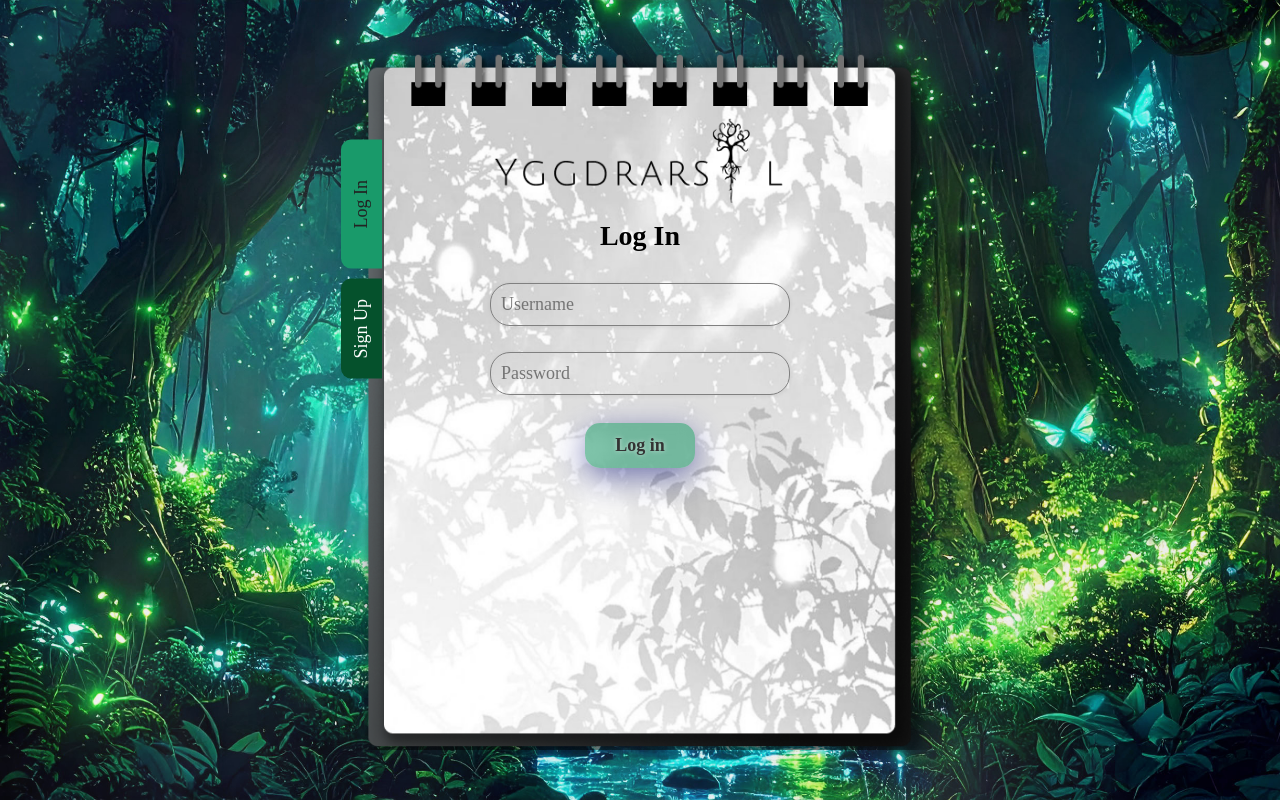
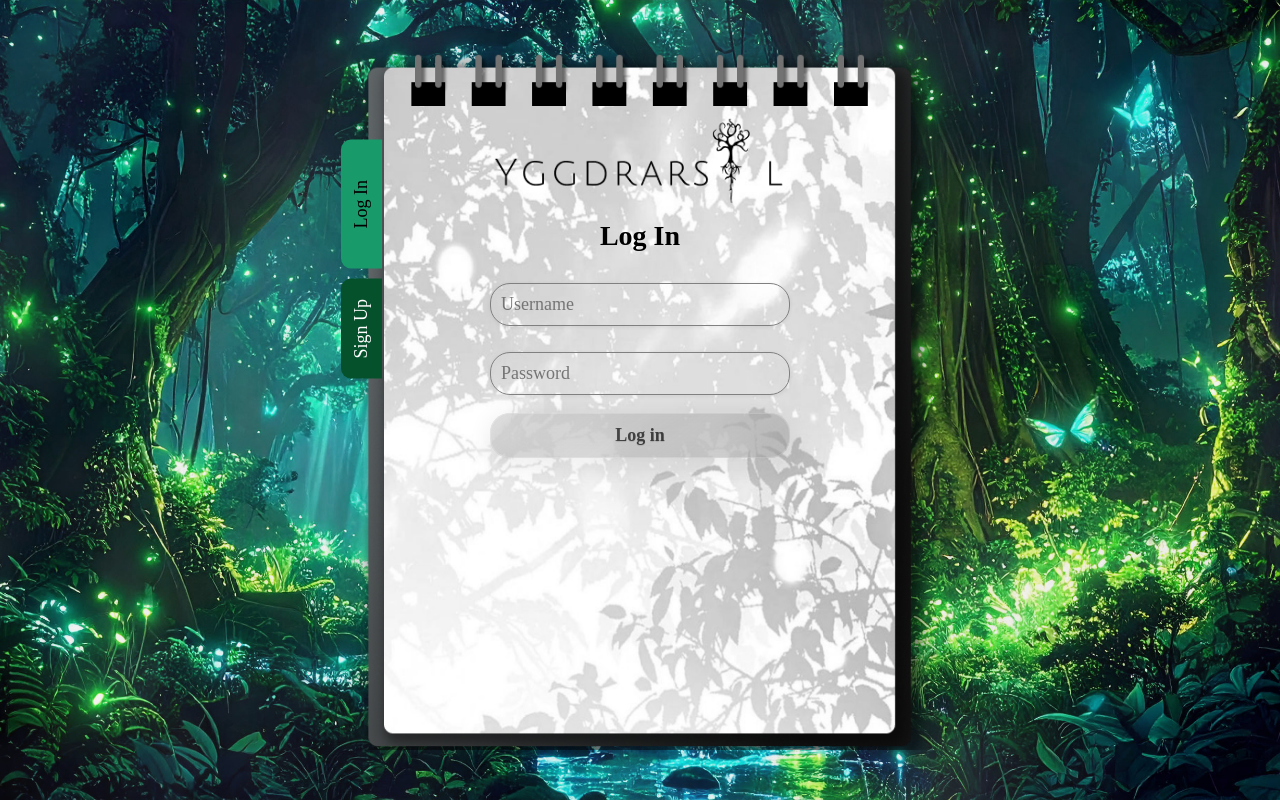
Before and after one commit to andrevanheerden/Yggdrasil, a React (Create React App) app in the folder yggdrasil/frontend/: page /login in a window 1280 px wide. Built offline with nearby package versions, Linux system fonts and the light colour scheme.

Commit message:
fixes to the submit button

```diff
--- a/yggdrasil/frontend/src/pages/loginPage/Login.css
+++ b/yggdrasil/frontend/src/pages/loginPage/Login.css
@@ -90,19 +90,21 @@ input {
   border: none;
   border-radius: 0px 10px 10px 0px;
   margin-bottom: 10px;
-  padding: 20px 10px 20px 10px;
+  padding: 20px 6px; /* ← narrower on X-axis (was 10px) */
   cursor: pointer;
   font-family: 'Caudex', serif;
   font-size: 18px;
-  transition: background 0.3s;
+  transition: all 0.3s ease; /* ← make size & background changes smooth */
 }
+
 
 .tab-btn.active {
   background: #199A6A;
-  color: #222;
+  color: #000;
   opacity: 1;
-  padding: 40px 10px;
+  padding: 40px 10px; /* wider on X-axis */
 }
+
 
 /* Form inside the notepad */
 .form-wrapper {
@@ -122,33 +124,64 @@ input {
   color: #333;
 }
 
-.submit-btn:focus {
-  outline: none;
-  box-shadow: 0 8px 32px 0 rgba(31, 38, 135, 0.37); /* keep the drop shadow */
-}
-
-
         .submit-btn {
-  border: 0px solid rgba(255, 255, 255, 0);
-  box-shadow: 0 8px 32px 0 rgba(31, 38, 135, 0.6);
-  background: rgba(11, 143, 92, 0.521);
-  border-radius: 15px;
+            position: relative;
+            display: inline-block;
             padding: 12px 30px;
-  color: #333;
             font-size: 18px;
             font-weight: 600;
+            color: #000;
+            background: rgba(0, 0, 0, 0.2);
+            border-radius: 20px;
+            border: 1px solid rgba(0, 0, 0, 0.25);
+            backdrop-filter: blur(20px) saturate(180%);
+            -webkit-backdrop-filter: blur(20px) saturate(180%);
+            box-shadow:
+                inset 0 0 0 1px rgba(255, 255, 255, 0.2),
+                0 4px 30px rgba(0, 0, 0, 0.1);
+            text-shadow: 0 1px 1px rgba(0, 0, 0, 0.2);
             cursor: pointer;
-  text-align: center;
-  user-select: none;
-  text-shadow: 0 0 5px rgba(255, 255, 255, 0.6);
-  backdrop-filter: blur(8px);
-  -webkit-backdrop-filter: blur(8px);
-  transition: background 0.3s ease, box-shadow 0.3s ease;
-  /* Reset any default button inner styles */
-  box-sizing: border-box;
-  background-clip: padding-box; /* prevents background bleeding into border */
+            transition: all 0.3s ease;
+            overflow: hidden;
             -webkit-appearance: none;
             -moz-appearance: none;
             appearance: none;
-  margin-top: 10px;
+            border: none;
+            text-align: center;
+            width: 100%;
+            opacity: 0.9;
         }
+
+        .submit-btn::before {
+            content: '';
+            position: absolute;
+            inset: 0;
+            border-radius: inherit;
+            background: linear-gradient(
+                145deg,
+                rgba(255, 255, 255, 0.3) 0%,
+                rgba(255, 255, 255, 0.05) 100%
+            );
+            pointer-events: none;
+            z-index: 1;
+        }
+
+        .submit-btn:hover {
+            background: rgba(255, 255, 255, 0.15);
+            box-shadow:
+                inset 0 0 0 1px rgba(255, 255, 255, 0.3),
+                0 6px 40px rgba(0, 0, 0, 0.2);
+            transform: translateY(-1px);
+        }
+
+        .submit-btn:active {
+            transform: translateY(1px);
+            box-shadow:
+                inset 0 0 0 1px rgba(255, 255, 255, 0.3),
+                0 2px 12px rgba(0, 0, 0, 0.2);
+        }
+
+        .submit-btn:focus {
+            outline: none;
+            box-shadow: 0 8px 32px 0 rgba(31, 38, 135, 0.37);
+        }
```
Lines whose indentation alone changed are shown as unchanged.
